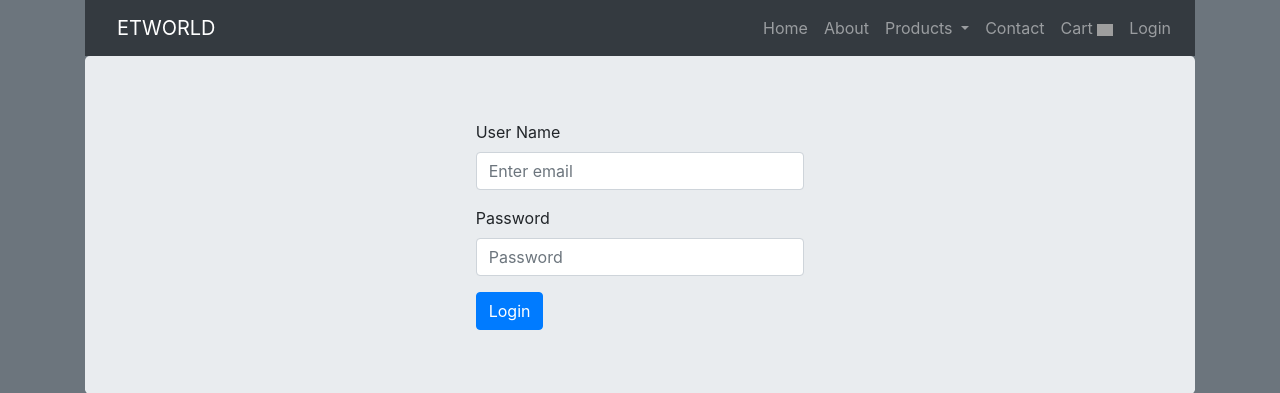
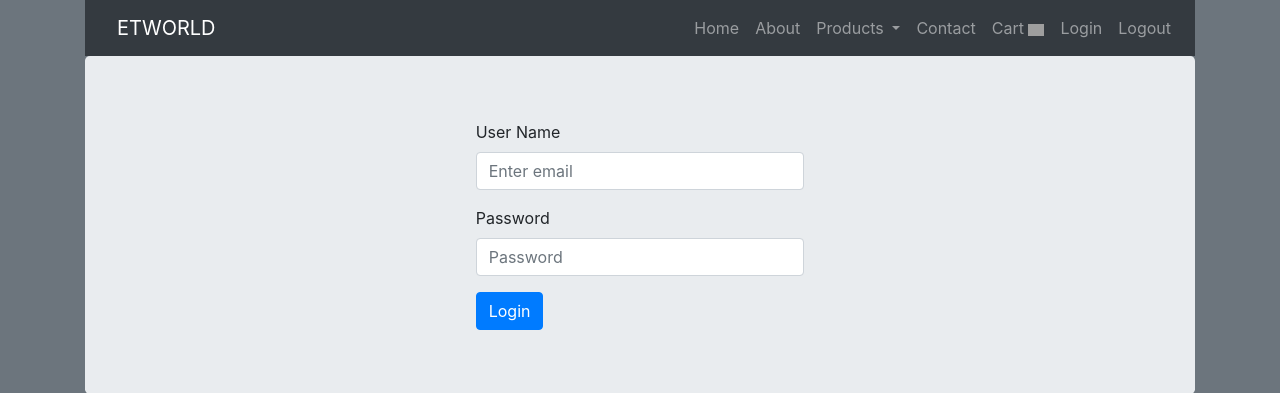
Before and after one commit to JamesTiberiusKirk/DbAssignment2, a PHP site: page /pages/public/login.php in a window 1280 px wide. Shown: the top 393 px of the page. Run offline with PHP 8.4, Linux system fonts and the light colour scheme; grey boxes are pictures that could not be loaded.

Commit message:
Small changes

```diff
--- a/includes/header.php
+++ b/includes/header.php
@@ -38,24 +38,34 @@
                             Products
                         </a>
                         <div class="dropdown-menu">
-                            <a class="dropdown-item" href="./products_desktops.php">Desktops</a>
-                            <a class="dropdown-item" href="./products_laptops.php">Laptops</a>
+                            <a class="dropdown-item" href="#">Desktops</a>
+                            <a class="dropdown-item" href="#">Laptops</a>
                             <div class="dropdown-divider"></div>
-                            <a class="dropdown-item" href="./products_peripherals.php">Peripherals</a>
+                            <a class="dropdown-item" href="#">Peripherals</a>
                         </div>
                     </li>
                     <li class="nav-item">
-                        <a class="nav-link" href="./contact.php">Contact</a>
+                        <a class="nav-link" href="#">Contact</a>
                     </li>
+
+                    <!-- Should only be displayed if a member of the site -->
                     <li class="nav-item">
-                        <a class="nav-link" href="./cart.php">
+                        <a class="nav-link" href="#">
                             Cart
                             <img src="./img/ico/basket.svg" class="img-fluid" style="width: 1rem;" alt="">
                         </a>
                     </li>
+
+                    <!-- If logged out display this -->
                     <li class="nav-item">
                         <a class="nav-link" href="./pages/public/login.php">Login</a>
                     </li>
+
+                    <!-- If logged out display this -->
+                    <li class="nav-item">
+                        <a class="nav-link" href="./pages/public/logout.php">Logout</a>
+                    </li>
+
                 </ul>
             </div>
         </nav>
--- a/pages/public/login.php
+++ b/pages/public/login.php
@@ -4,7 +4,7 @@
     <div class="row">
         <div class="col"></div>
         <div class="col-sm">
-            <form>
+            <form action="../../includes/login.inc.php" method="post">
                 <div class="form-group">
                     <label for="exampleInputEmail1">User Name</label>
                     <input type="email" class="form-control" id="exampleInputEmail1" aria-describedby="emailHelp" placeholder="Enter email">
```
